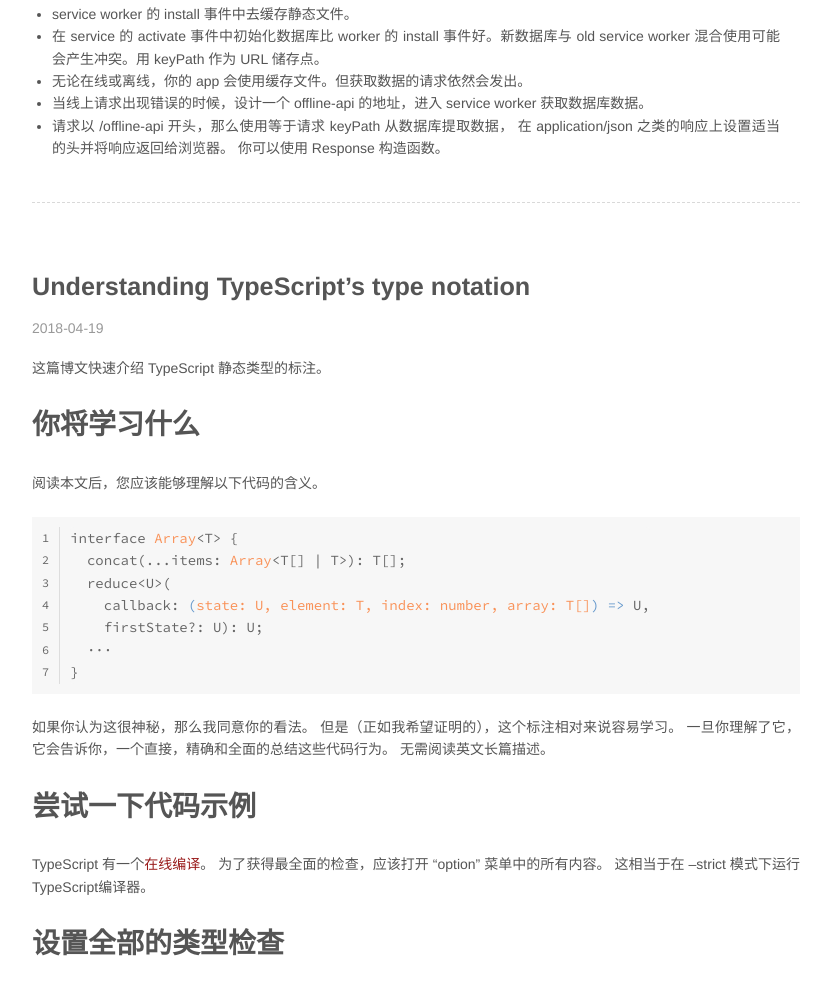
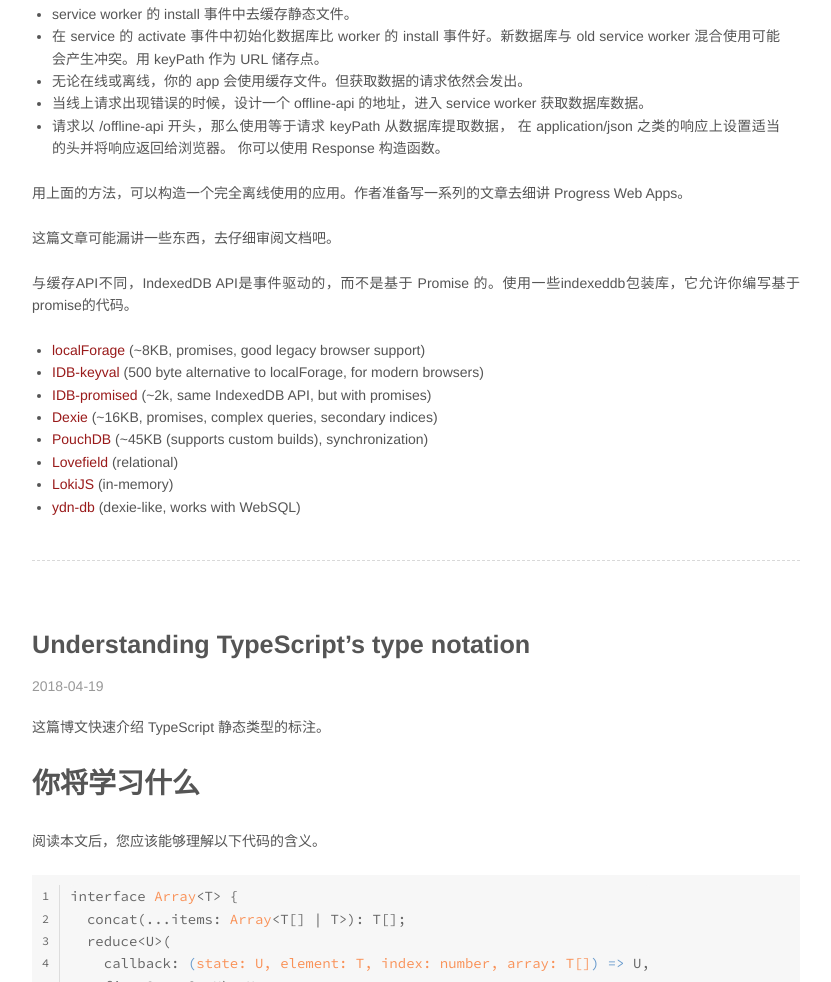
Before and after one commit to ichengde/ichengde.github.io, a plain HTML site: page index.html in a window 1280 px wide. Shown: the part 8372-9354 px from the top of the page, without its empty margins (199-1030 px from the left). Drawn offline with nearby package versions, Linux system fonts and the light colour scheme.

Commit message:
Site updated: 2018-04-26 23:53:44

```diff
--- a/index.html
+++ b/index.html
@@ -139,6 +139,19 @@
 <li>无论在线或离线，你的 app 会使用缓存文件。但获取数据的请求依然会发出。</li>
 <li>当线上请求出现错误的时候，设计一个 offline-api 的地址，进入 service worker 获取数据库数据。</li>
 <li>请求以 /offline-api 开头，那么使用等于请求 keyPath 从数据库提取数据， 在 application/json 之类的响应上设置适当的头并将响应返回给浏览器。 你可以使用 Response 构造函数。</li>
+</ul>
+<p>用上面的方法，可以构造一个完全离线使用的应用。作者准备写一系列的文章去细讲 Progress Web Apps。</p>
+<p>这篇文章可能漏讲一些东西，去仔细审阅文档吧。</p>
+<p>与缓存API不同，IndexedDB API是事件驱动的，而不是基于 Promise 的。使用一些indexeddb包装库，它允许你编写基于promise的代码。</p>
+<ul>
+<li><a href="https://github.com/localForage/localForage" target="_blank" rel="noopener">localForage</a> (~8KB, promises, good legacy browser support)</li>
+<li><a href="https://www.npmjs.com/package/idb-keyval" target="_blank" rel="noopener">IDB-keyval</a> (500 byte alternative to localForage, for modern browsers)</li>
+<li><a href="https://www.npmjs.com/package/idb" target="_blank" rel="noopener">IDB-promised</a> (~2k, same IndexedDB API, but with promises)</li>
+<li><a href="http://dexie.org/" target="_blank" rel="noopener">Dexie</a> (~16KB, promises, complex queries, secondary indices)</li>
+<li><a href="https://pouchdb.com/" target="_blank" rel="noopener">PouchDB</a> (~45KB (supports custom builds), synchronization)</li>
+<li><a href="https://github.com/google/lovefield" target="_blank" rel="noopener">Lovefield</a> (relational)</li>
+<li><a href="http://lokijs.org/#/" target="_blank" rel="noopener">LokiJS</a> (in-memory)</li>
+<li><a href="https://github.com/yathit/ydn-db" target="_blank" rel="noopener">ydn-db</a> (dexie-like, works with WebSQL)</li>
 </ul>
 
 
--- a/sitemap.xml
+++ b/sitemap.xml
@@ -4,7 +4,7 @@
   <url>
     <loc>http://chegde.github.io/2018/04/21/How-to-use-IndexedDB-to-build-Progressive-Web-Apps/</loc>
 
-    <lastmod>2018-04-25T15:58:01.992Z</lastmod>
+    <lastmod>2018-04-26T15:53:30.666Z</lastmod>
 
   </url>
 
```
Also changed, not shown: 2018/04/21/How-to-use-IndexedDB-to-build-Progressive-Web-Apps/index.html (+14 -1 lines), atom.xml (+3 -3 lines).
